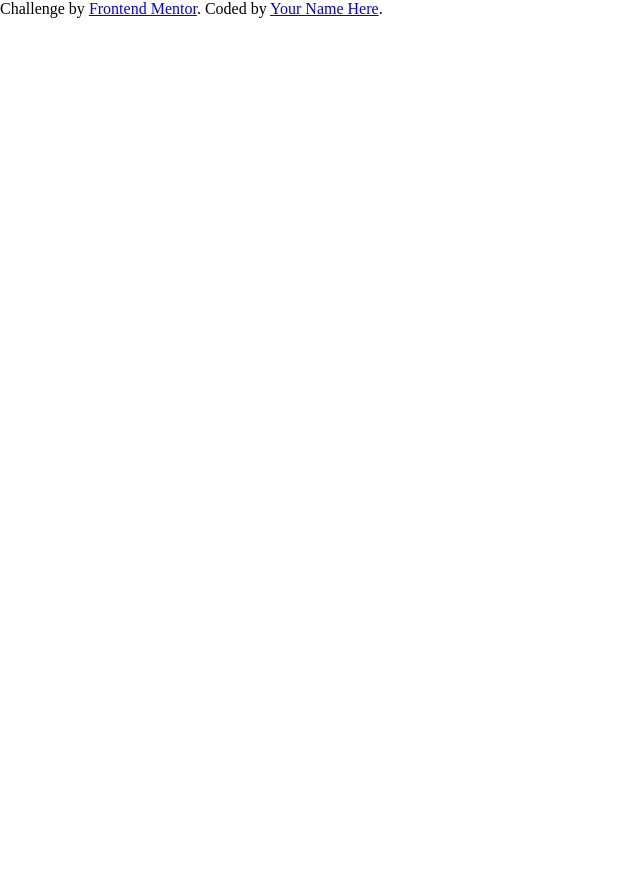
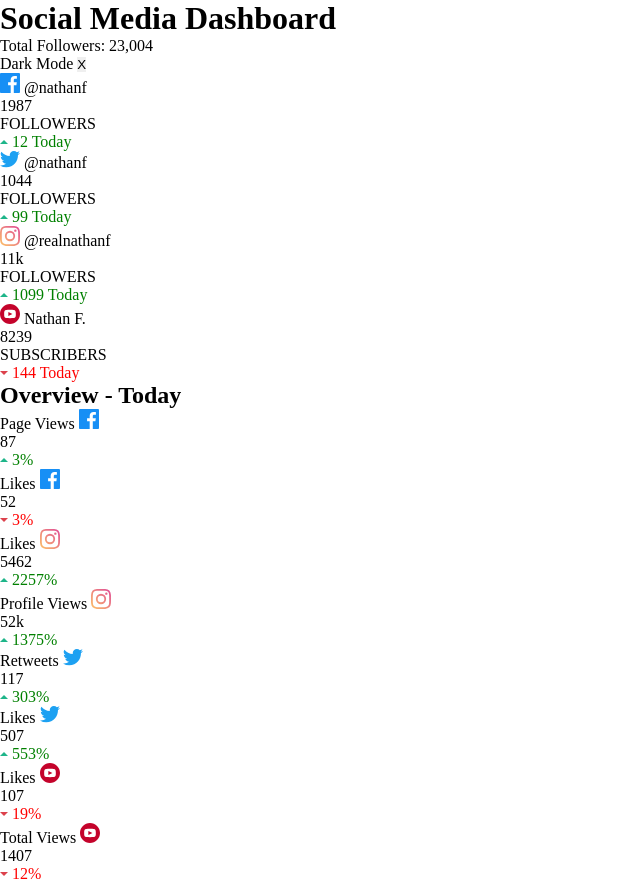
Before and after one commit to vjenacka/Social-Media-Dashboard-Frontend-Mentor, a plain HTML site: page index.html in a window 1280 px wide. Shown: the whole page, without its empty margins (0-640 px from the left). Before the commit the page ends 800 px from the top, so only its background shows below. Drawn offline with Linux system fonts and the light colour scheme.

Commit message:
added all the html structure and basic css reset

```diff
--- a/assets/style.css
+++ b/assets/style.css
@@ -1,6 +1,18 @@
+/*css reset*/
 * {
   margin: 0;
   padding: 0;
   border: none;
   box-sizing: border-box;
 }
+
+.up {
+  color: green;
+}
+.down {
+  color: red;
+}
+.up img,
+.down img {
+  margin-bottom: 3px;
+}
--- a/index.html
+++ b/index.html
@@ -15,8 +15,164 @@
     <title>Frontend Mentor | Social Media Dashboard</title>
   </head>
   <body>
-    <!--   Social Media Dashboard
-  Total Followers: 23,004
+    <div id="dashboard">
+      <header id="header">
+        <div class="title">
+          <h1>Social Media Dashboard</h1>
+          <p>Total Followers: 23,004</p>
+        </div>
+        <div class="theme">
+          <span>Dark Mode</span>
+          <button>X</button>
+        </div>
+      </header>
+      <section id="cards">
+        <div class="socials">
+          <div class="social">
+            <div>
+              <img src="./images/icon-facebook.svg" alt="facebook icon">
+              <span>@nathanf</span>
+            </div>
+            <div>
+              <p>1987</p>
+              <p>FOLLOWERS</p>
+            </div>
+            <div>
+              <span class="up"><img src="./images/icon-up.svg" alt="up icon"> 12 Today</span>
+            </div>
+          </div>
+          <div class="social">
+            <div>
+              <img src="./images/icon-twitter.svg" alt="twitter icon">
+              <span>@nathanf</span>
+            </div>
+            <div>
+              <p>1044</p>
+              <p>FOLLOWERS</p>
+            </div>
+            <div>
+              <span class="up"><img src="./images/icon-up.svg" alt="up icon"> 99 Today</span>
+            </div>
+          </div>
+          <div class="social">
+            <div>
+              <img src="./images/icon-instagram.svg" alt="instagram icon">
+              <span>@realnathanf</span>
+            </div>
+            <div>
+              <p>11k</p>
+              <p>FOLLOWERS</p>
+            </div>
+            <div>
+              <span class="up"><img src="./images/icon-up.svg" alt="up icon"> 1099 Today</span>
+            </div>
+          </div>
+          <div class="social">
+            <div>
+              <img src="./images/icon-youtube.svg" alt="youtube icon">
+              <span>Nathan F.</span>
+            </div>
+            <div>
+              <p>8239</p>
+              <p>SUBSCRIBERS</p>
+            </div>
+            <div>
+              <span class="down"><img src="./images/icon-down.svg" alt="down icon"> 144 Today</span>
+            </div>
+          </div>
+        </div>
+        <h2>Overview - Today</h2>
+        <div class="socials-grid">
+          <div class="social-grid">
+            <div>
+              <span>Page Views</span>
+              <img src="./images/icon-facebook.svg" alt="facebook icon">
+            </div>
+            <div>
+              <p>87</p>
+              <span class="up"><img src="./images/icon-up.svg" alt="up icon"> 3%</span>
+            </div>
+          </div>
+          <div class="social-grid">
+            <div>
+              <span>Likes</span>
+              <img src="./images/icon-facebook.svg" alt="facebook icon">
+            </div>
+            <div>
+              <p>52</p>
+              <span class="down"><img src="./images/icon-down.svg" alt="down icon"> 3%</span>
+            </div>
+          </div>
+          <div class="social-grid">
+            <div>
+              <span>Likes</span>
+              <img src="./images/icon-instagram.svg" alt="instagram icon">
+            </div>
+            <div>
+              <p>5462</p>
+              <span class="up"><img src="./images/icon-up.svg" alt="up icon"> 2257%</span>
+            </div>
+          </div>
+          <div class="social-grid">
+            <div>
+              <span>Profile Views</span>
+              <img src="./images/icon-instagram.svg" alt="instagram icon">
+            </div>
+            <div>
+              <p>52k</p>
+              <span class="up"><img src="./images/icon-up.svg" alt="up icon"> 1375%</span>
+            </div>
+          </div>
+          <div class="social-grid">
+            <div>
+              <span>Retweets</span>
+              <img src="./images/icon-twitter.svg" alt="twitter icon">
+            </div>
+            <div>
+              <p>117</p>
+              <span class="up"><img src="./images/icon-up.svg" alt="up icon"> 303%</span>
+            </div>
+          </div>
+          <div class="social-grid">
+            <div>
+              <span>Likes</span>
+              <img src="./images/icon-twitter.svg" alt="twitter icon">
+            </div>
+            <div>
+              <p>507</p>
+              <span class="up"><img src="./images/icon-up.svg" alt="up icon"> 553%</span>
+            </div>
+          </div>
+          <div class="social-grid">
+            <div>
+              <span>Likes</span>
+              <img src="./images/icon-youtube.svg" alt="youtube icon">
+            </div>
+            <div>
+              <p>107</p>
+              <span class="down"><img src="./images/icon-down.svg" alt="down icon"> 19%</span>
+            </div>
+          </div>
+          <div class="social-grid">
+            <div>
+              <span>Total Views</span>
+              <img src="./images/icon-youtube.svg" alt="youtube icon">
+            </div>
+            <div>
+              <p>1407</p>
+              <span class="down"><img src="./images/icon-down.svg" alt="down icon"> 12%</span>
+            </div>
+          </div>
+
+        </div>
+      </section>
+    </div>
+
+
+
+
+    <!--
+
 
   Dark Mode
 
@@ -78,11 +234,11 @@
   1407
   12% -->
 
-    <div class="attribution">
+    <!-- <div class="attribution">
       Challenge by
       <a href="https://www.frontendmentor.io?ref=challenge" target="_blank"
         >Frontend Mentor</a
-      >. Coded by <a href="#">Your Name Here</a>.
+      >. Coded by <a href="#">Your Name Here</a>. -->
     </div>
   </body>
 </html>
```
